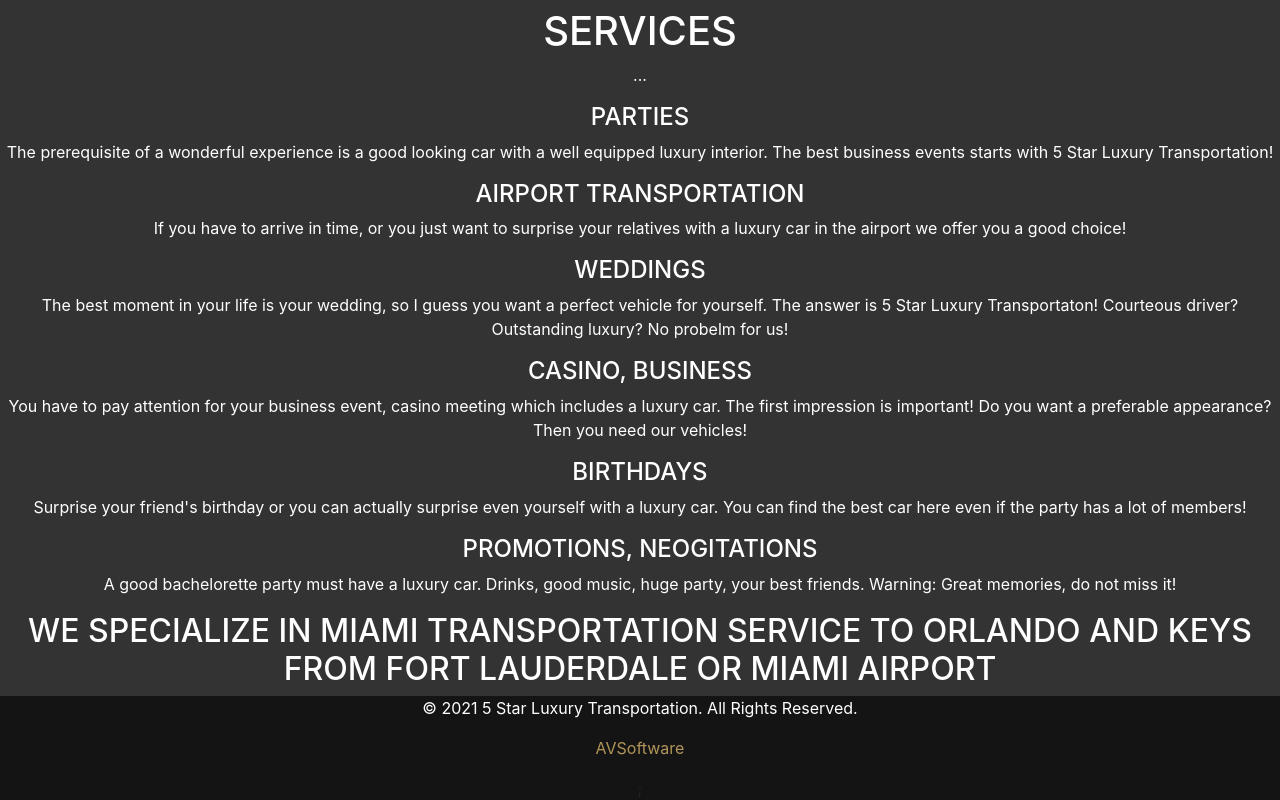
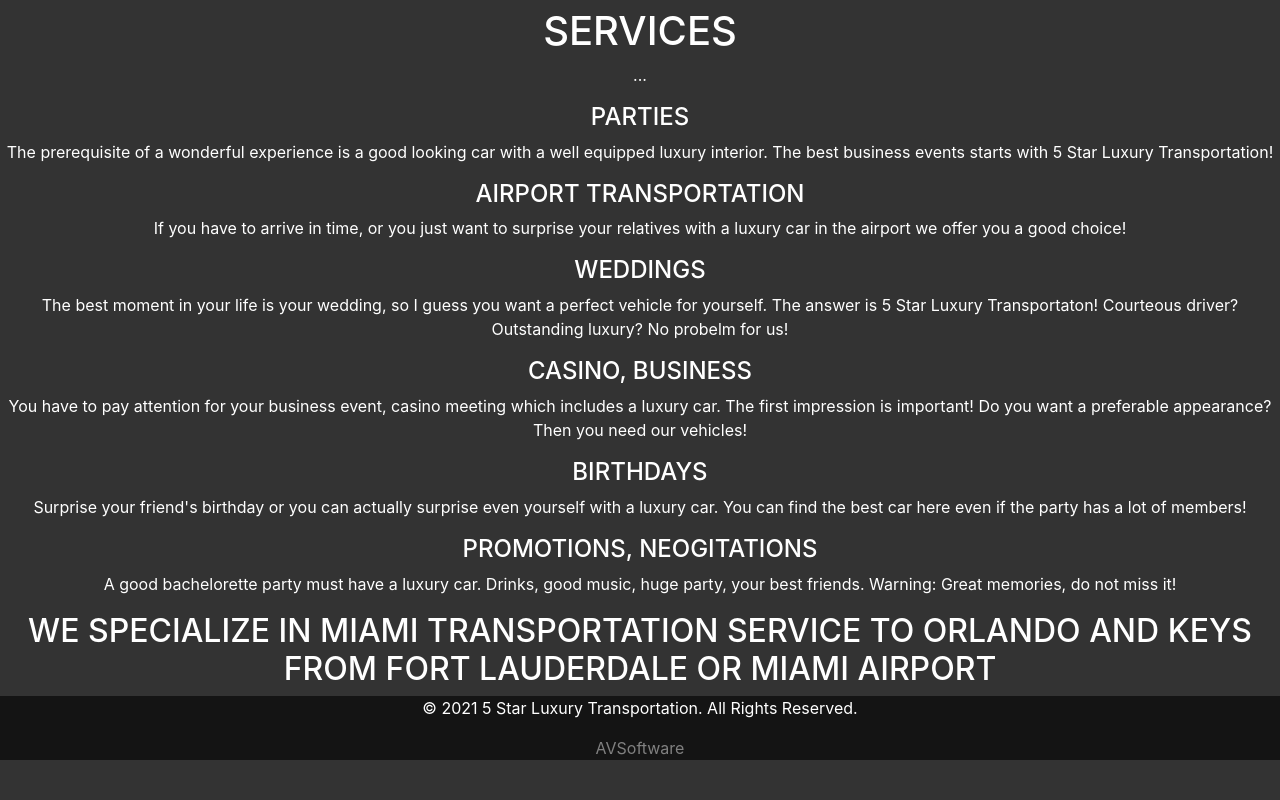
Before and after one commit to viktorferenczi/LuxuryTransportation, a React (Create React App) app: page / in a window 1280 px wide. Shown: the part 1506-2306 px from the top of the page. After the commit the page ends 2282 px from the top, so only its background shows below. Built offline with nearby package versions, Linux system fonts and the light colour scheme.

Commit message:
footer fix

```diff
--- a/src/components/Footer/Footer.js
+++ b/src/components/Footer/Footer.js
@@ -6,11 +6,11 @@ export const Footer = () => {
         <div className="footer">
             <div>
                 <p style={{color:'white'}}>© 2021 5 Star Luxury Transportation. All Rights Reserved.</p>
-                <p style={{ color: "#b1955a" }}>AVSoftware</p>
+                <p style={{ color: "grey" }}>AVSoftware</p>
             </div>
 
             <div>
-                <link rel="stylesheet" href="https://cdnjs.cloudflare.com/ajax/libs/font-awesome/4.7.0/css/font-awesome.min.css"></link>;
+                <link rel="stylesheet" href="https://cdnjs.cloudflare.com/ajax/libs/font-awesome/4.7.0/css/font-awesome.min.css"></link>
             </div>
         </div>
 
```
